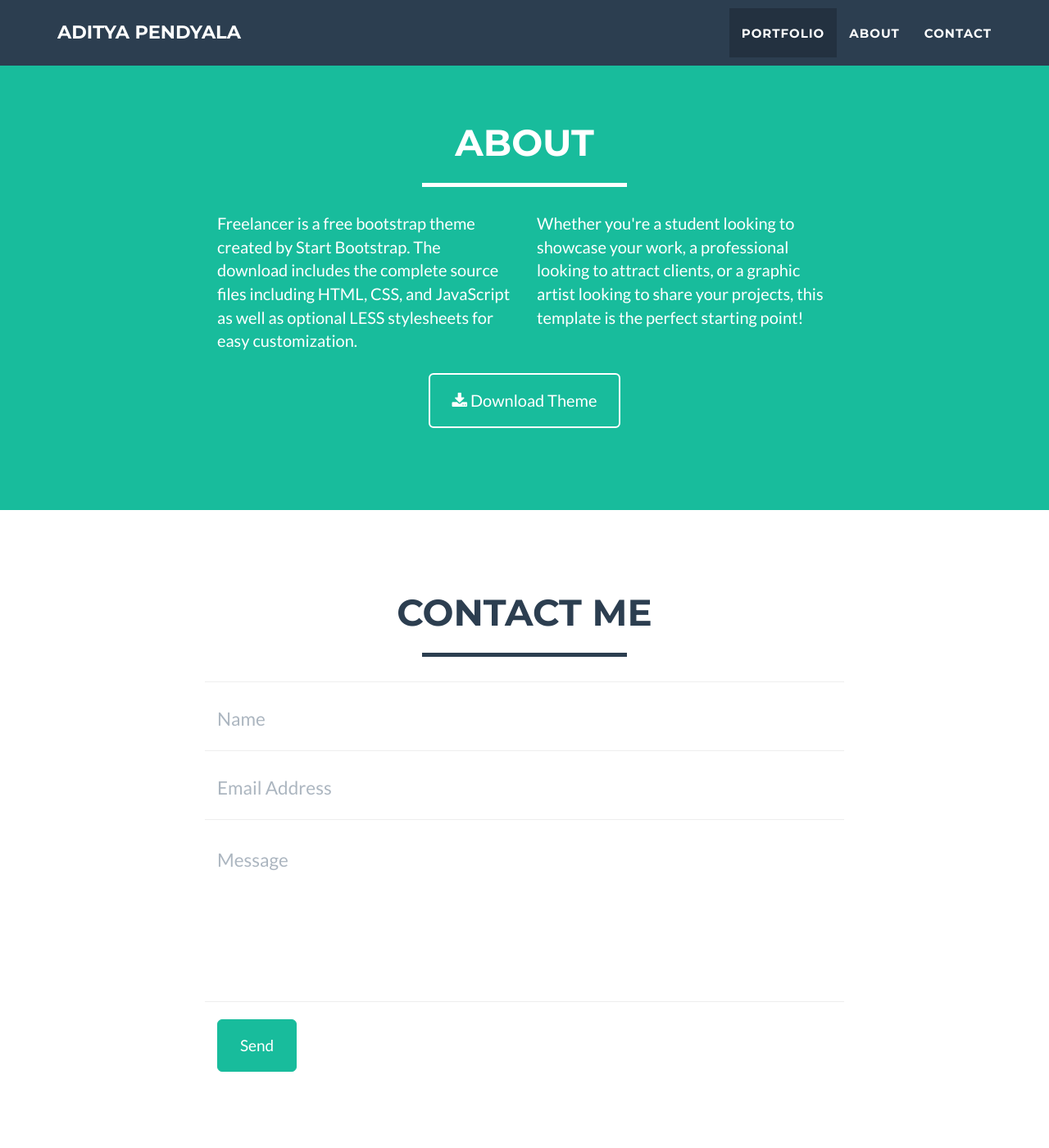
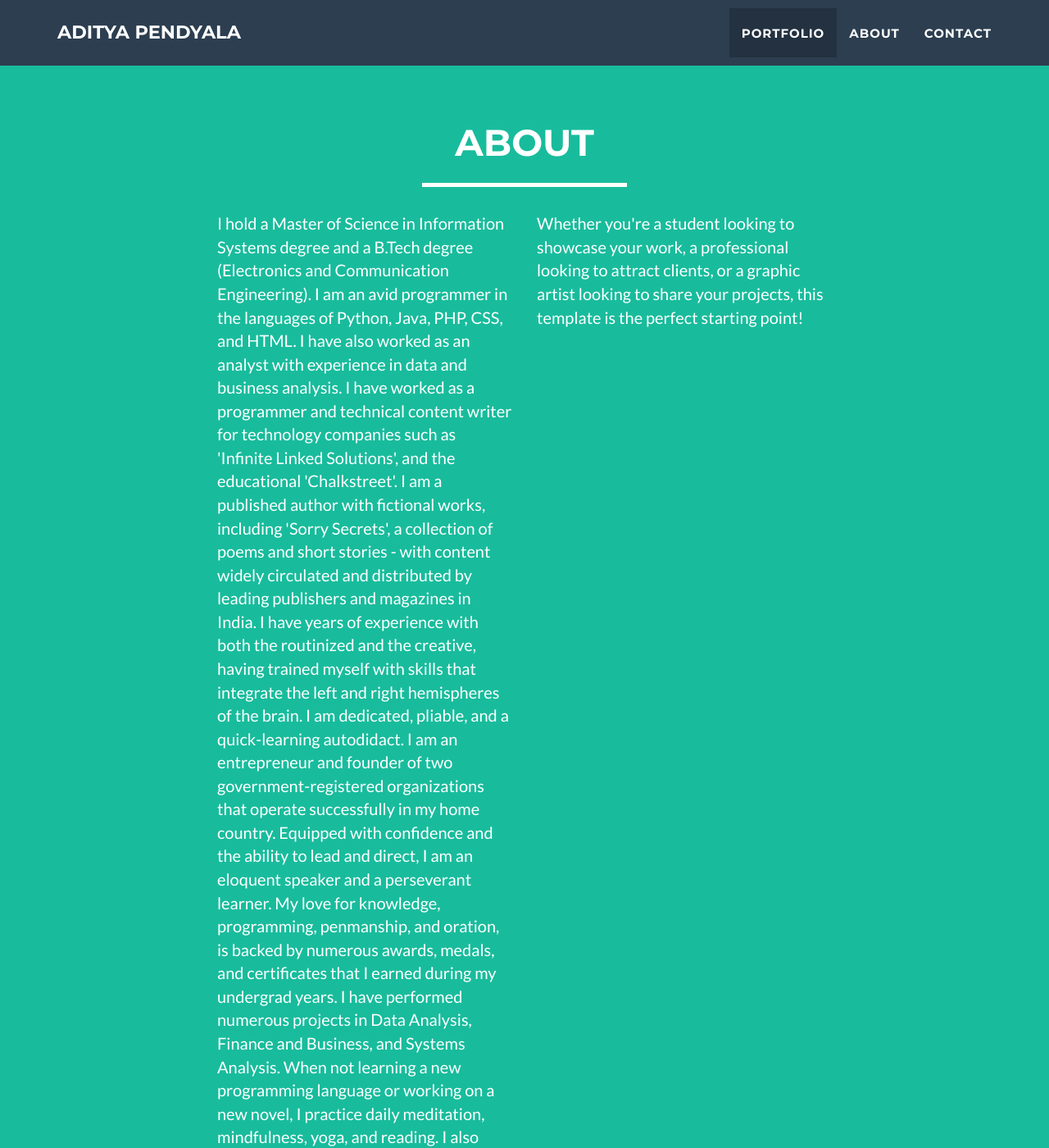
Before and after one commit to adityapenn/adityapenn.github.io, a Jekyll site: the page built from index.html, in a window 1280 px wide and 1400 px high, scrolled down 1540 px. Shown: the whole window at 82% size. Built offline with Jekyll 4.4.1, drawn with Linux system fonts in a browser that asks for light colours; some of the changed text lies outside the part shown.

Commit message:
Update about.html

```diff
--- a/_includes/about.html
+++ b/_includes/about.html
@@ -9,16 +9,15 @@
             </div>
             <div class="row">
                 <div class="col-lg-4 col-lg-offset-2">
-                    <p>Freelancer is a free bootstrap theme created by Start Bootstrap. The download includes the complete source files including HTML, CSS, and JavaScript as well as optional LESS stylesheets for easy customization.</p>
+                    <p>I hold a Master of Science in Information Systems degree and a B.Tech degree (Electronics and Communication Engineering). I am an avid programmer in the languages of Python, Java, PHP, CSS, and HTML. I have also worked as an analyst with experience in data and business analysis. I have worked as a programmer and technical content writer for technology companies such as 'Infinite Linked Solutions', and the educational 'Chalkstreet'. I am a published author with fictional works, including 'Sorry Secrets', a collection of poems and short stories - with content widely circulated and distributed by leading publishers and magazines in India.
+
+I have years of experience with both the routinized and the creative, having trained myself with skills that integrate the left and right hemispheres of the brain. I am dedicated, pliable, and a quick-learning autodidact. I am an entrepreneur and founder of two government-registered organizations that operate successfully in my home country. Equipped with confidence and the ability to lead and direct, I am an eloquent speaker and a perseverant learner. My love for knowledge, programming, penmanship, and oration, is backed by numerous awards, medals, and certificates that I earned during my undergrad years. I have performed numerous projects in Data Analysis, Finance and Business, and Systems Analysis.
+
+When not learning a new programming language or working on a new novel, I practice daily meditation, mindfulness, yoga, and reading. I also exploit any free time to quench my wanderlust and visit as much of the world as possible. I am currently searching for full-time job opportunities in the Greater New York City Area.</p>
                 </div>
                 <div class="col-lg-4">
                     <p>Whether you're a student looking to showcase your work, a professional looking to attract clients, or a graphic artist looking to share your projects, this template is the perfect starting point! </p>
                 </div>
-                <div class="col-lg-8 col-lg-offset-2 text-center">
-                    <a href="#" class="btn btn-lg btn-outline">
-                        <i class="fa fa-download"></i> Download Theme
-                    </a>
-                </div>
             </div>
         </div>
     </section>
```
